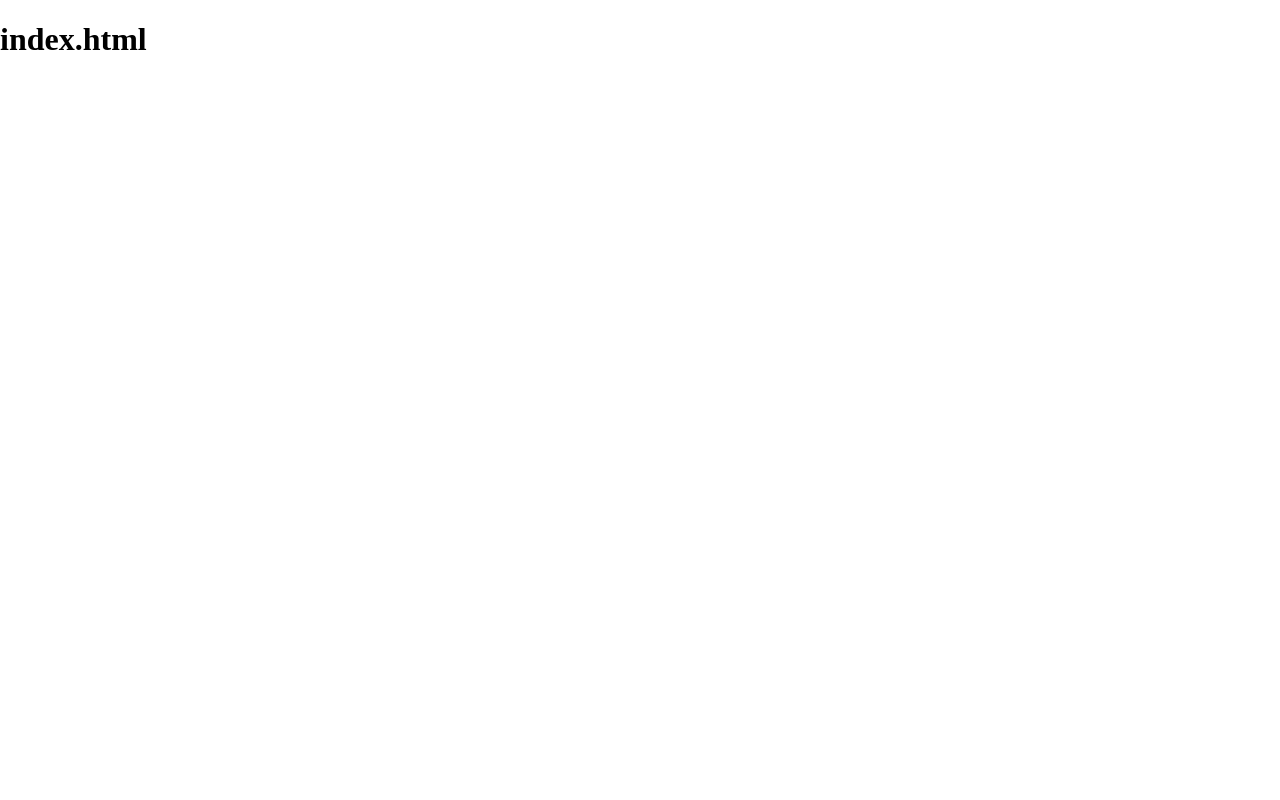
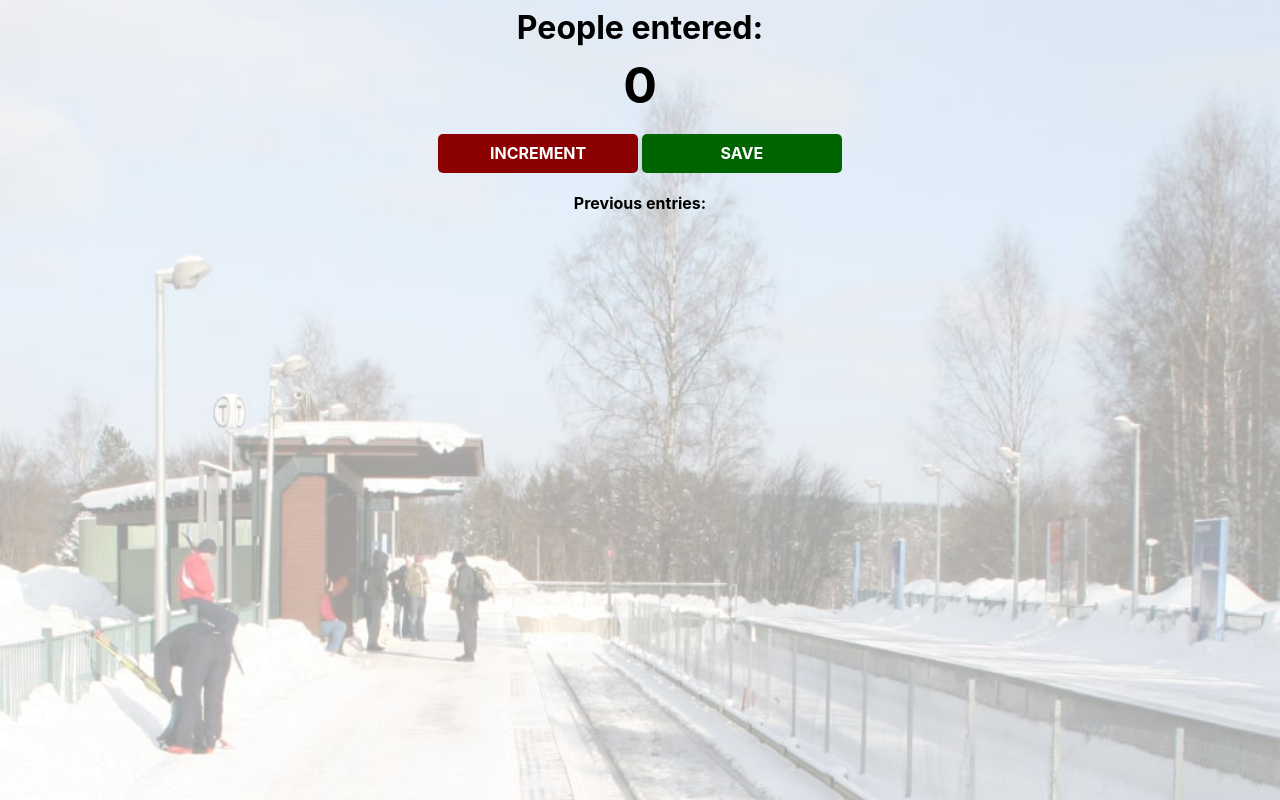
Before and after one commit to javierCel35864/demo_repo, a plain HTML site: page index.html in a window 1280 px wide. Drawn offline with nearby package versions, Linux system fonts and the light colour scheme.

Commit message:
prep file for project 1

```diff
--- a/index.css
+++ b/index.css
@@ -1,4 +1,37 @@
-html, body {
-    margin: 0;
-    padding: 0;
+body {
+    background-image: url("station.jpg");
+    background-size: cover;
+    font-family: -apple-system, BlinkMacSystemFont, 'Segoe UI', Roboto, Oxygen, Ubuntu, Cantarell, 'Open Sans', 'Helvetica Neue', sans-serif;
+    font-weight: bold;
+    text-align: center;
 }
+
+h1 {
+    margin-top: 10px;
+    margin-bottom: 10px;
+}
+
+h2 {
+    font-size: 50px;
+    margin-top: 0;
+    margin-bottom: 20px;
+}
+
+button {
+    border: none;
+    padding-top: 10px;
+    padding-bottom: 10px;
+    color: white;
+    font-weight: bold;
+    width: 200px;
+    margin-bottom: 5px;
+    border-radius: 5px;
+}
+
+#increment-btn {
+    background: darkred;
+}
+
+#save-btn {
+    background: darkgreen;
+}
--- a/index.html
+++ b/index.html
@@ -3,7 +3,13 @@
         <link rel="stylesheet" href="index.css">
     </head>
     <body>
-        <h1>index.html</h1>
-        <script src="index.js"></script>
+        <h1>People entered:</h1>
+        <h2 id="count-el">0</h2>
+        <button id="increment-btn" onclick="increment()">INCREMENT</button>
+        <button id="save-btn" onclick="save()">SAVE</button>
+        <p id="save-el">Previous entries: </p>
+        <script src="index.js">
+            nnerText
+        </script>
     </body>
 </html>
```
Also changed, not shown: station.jpg (added).
